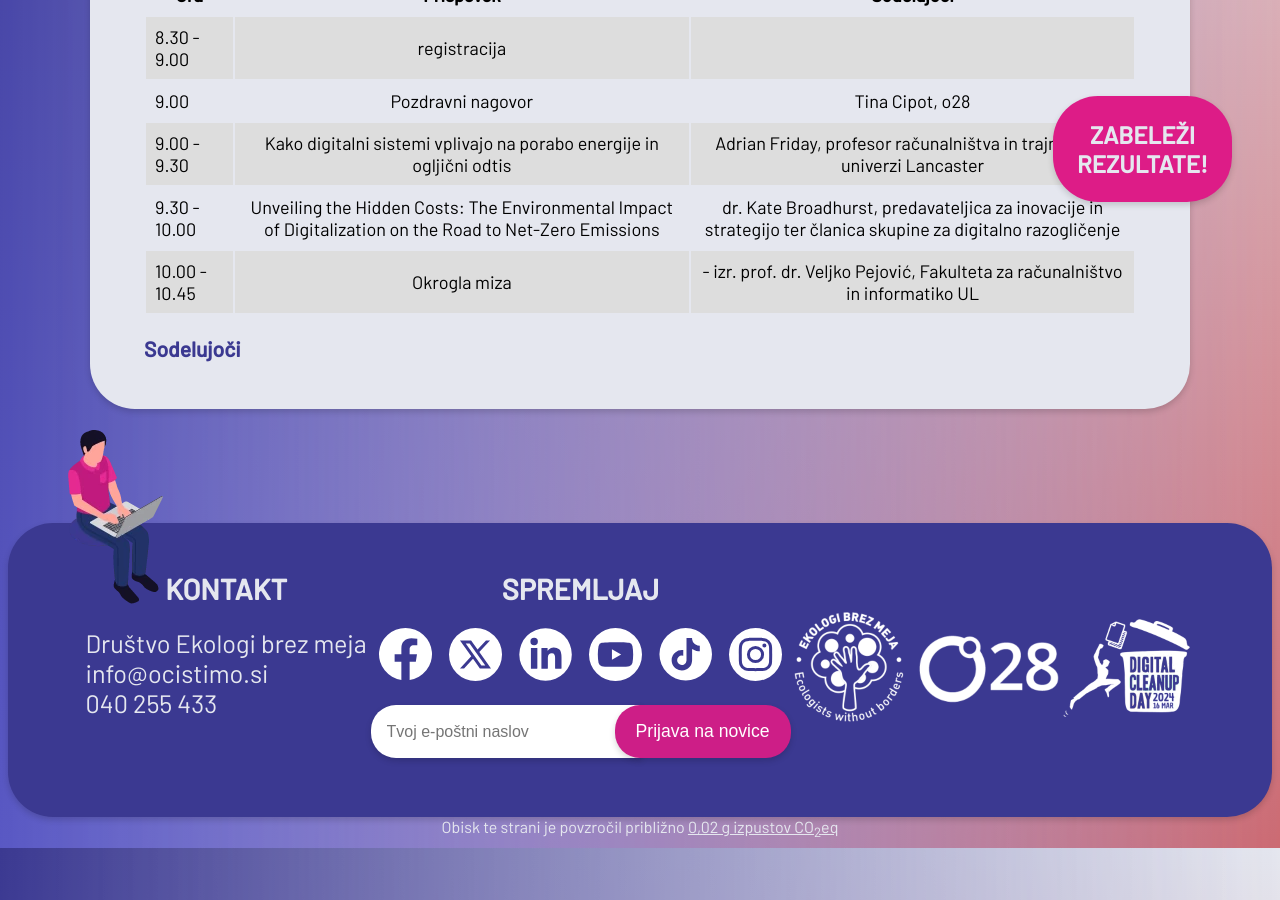
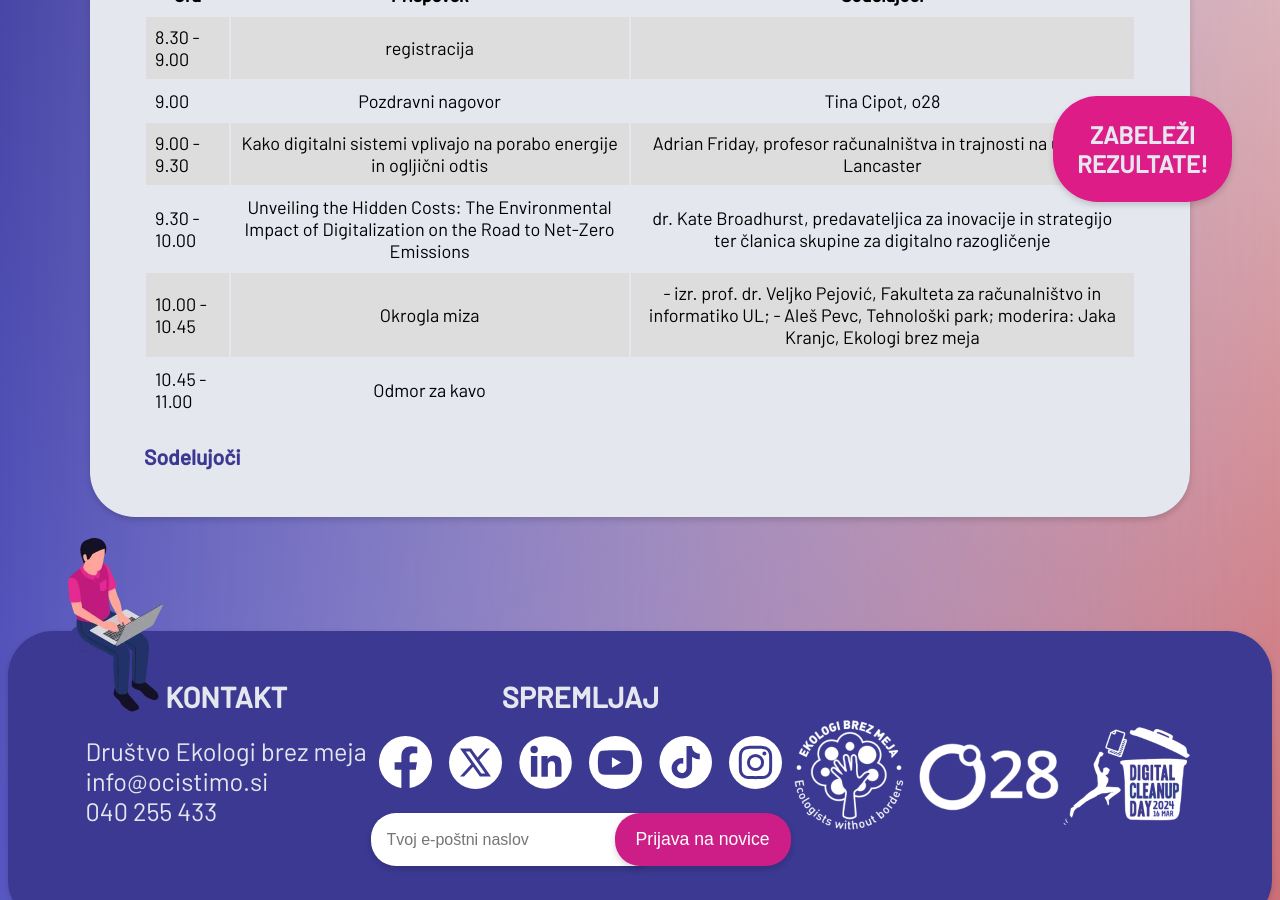
Before and after one commit to ewba/dcd-si, a Jekyll site: the page built from konferenca.md, in a window 1280 px wide and 900 px high, scrolled down 689 px. Built offline with Jekyll 4.4.1, drawn with Linux system fonts in a browser that asks for light colours.

Commit message:
Update konferenca.md

```diff
--- a/konferenca.md
+++ b/konferenca.md
@@ -21,6 +21,7 @@ Odkrijte pomen nadzora nad digitalno navlako pri ustvarjanju bolj čistega okolj
 | 9.00   | Pozdravni nagovor | Tina Cipot, o28
 | 9.00 - 9.30 | Kako digitalni sistemi vplivajo na porabo energije in ogljični odtis | Adrian Friday, profesor računalništva in trajnosti na univerzi Lancaster
 | 9.30 - 10.00     | Unveiling the Hidden Costs: The Environmental Impact of Digitalization on the Road to Net-Zero Emissions | dr. Kate Broadhurst, predavateljica za inovacije in strategijo ter članica skupine za digitalno razogličenje
-| 10.00 - 10.45     | Okrogla miza | - izr. prof. dr. Veljko Pejović, Fakulteta za računalništvo in informatiko UL
+| 10.00 - 10.45     | Okrogla miza | - izr. prof. dr. Veljko Pejović, Fakulteta za računalništvo in informatiko UL; - Aleš Pevc, Tehnološki park; moderira: Jaka Kranjc, Ekologi brez meja
+| 10.45 - 11.00     | Odmor za kavo |
 
 ### Sodelujoči
```
Also changed, not shown: other parts of konferenca.md (+1 -1 lines).
